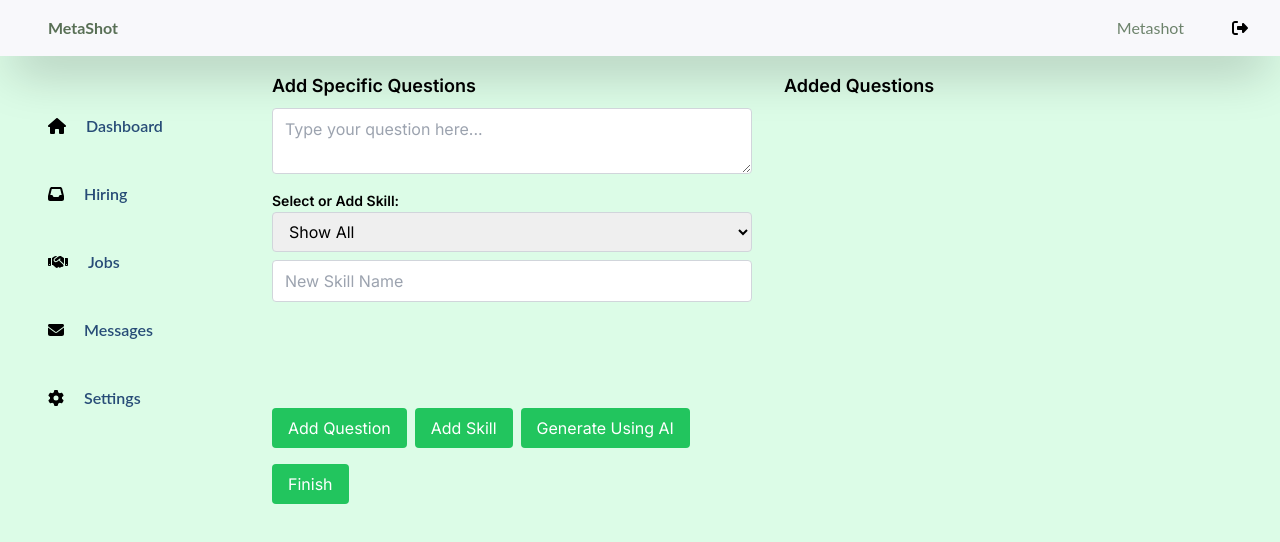
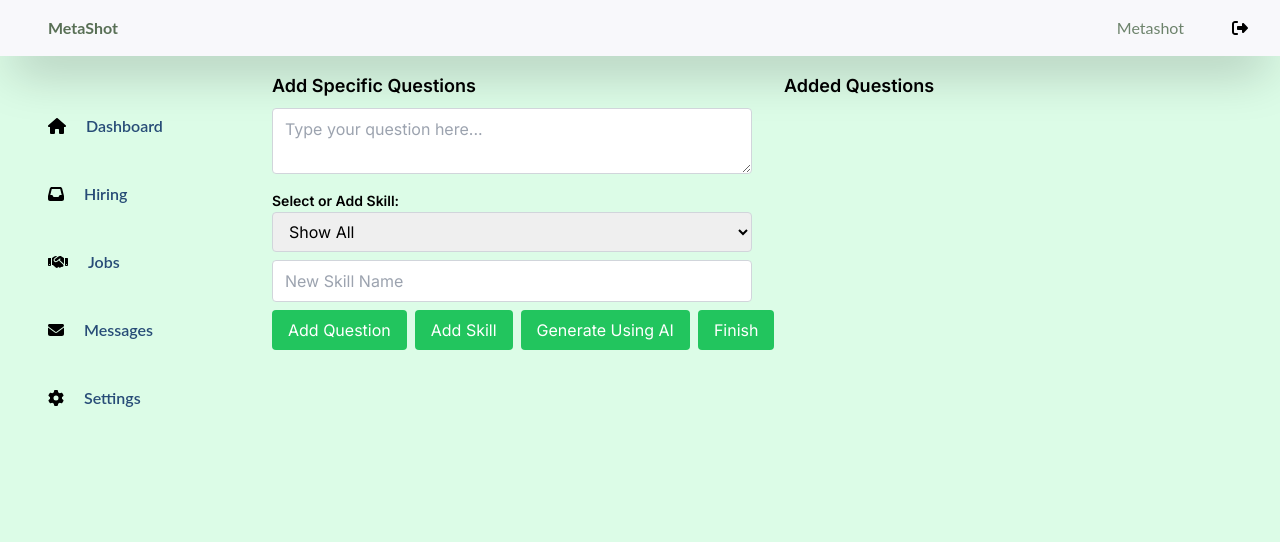
Before and after one commit to Shauryachaturvedimetashot/MetashotFrontendFinal, a Next.js app: page /addQuestions in a window 1280 px wide. Shown: the top 542 px of the page. Built offline with nearby package versions, Linux system fonts and the light colour scheme.

Commit message:
Update page.tsx

```diff
--- a/src/app/addQuestions/page.tsx
+++ b/src/app/addQuestions/page.tsx
@@ -215,13 +215,14 @@ const AskQuestions = () => {
                 </div>
               </div>
               <div className="w-1/2 pl-4">
-                <div className="mb-4 overflow-y-auto h-80"> {/* Increased height to 80px */}
+                <div className="mb-4 overflow-y-auto max-h-96"> {/* Increased height to 80px */}
                   <h2 className="mb-2 text-lg font-semibold text-black">Added Questions</h2>
                   <ul>
                     {categories.flatMap((cat, catIndex) =>
                       cat.questions.map((question, index) => (
                         <li key={`${catIndex}-${index}`} className="px-3 py-2 mb-2 text-black border border-gray-300 rounded">
-                          {question} ({cat.name})
+                          (<span style={{ fontWeight: '600' }}>{cat.name}</span>
+                          ) {question}
                           <button
                             className="ml-2 text-red-500"
                             onClick={() => handleQuestionDelete(cat.name, index)}
@@ -241,7 +242,7 @@ const AskQuestions = () => {
                 </div>
               </div>
             </div>
-            <div className="flex items-center">
+            <div className="flex">
               <button
                 className="px-4 py-2 mr-2 text-white bg-green-500 rounded hover:bg-green-600"
                 onClick={addOrUpdateQuestion}
@@ -260,8 +261,6 @@ const AskQuestions = () => {
               >
                 Generate Using AI
               </button>
-            </div>
-            <div className="flex items-center mt-4">
               <button
                 className="px-4 py-2 text-white bg-green-500 rounded hover:bg-green-600"
                 onClick={handleFinishButtonClick}
@@ -276,7 +275,7 @@ const AskQuestions = () => {
       {showDeleteConfirmation && (
         <div className="fixed top-0 left-0 right-0 flex items-center justify-center w-full h-full bg-black bg-opacity-50">
           <div className="p-6 bg-white rounded shadow-md">
-<p>Are you sure you want to delete the skill &quot;{categoryToDelete}&quot;?</p>
+            <p>Are you sure you want to delete the skill &quot;{categoryToDelete}&quot;?</p>
             <div className="mt-4">
               <button
                 className="px-4 py-2 mr-2 text-white bg-red-500 rounded hover:bg-red-600"
```
